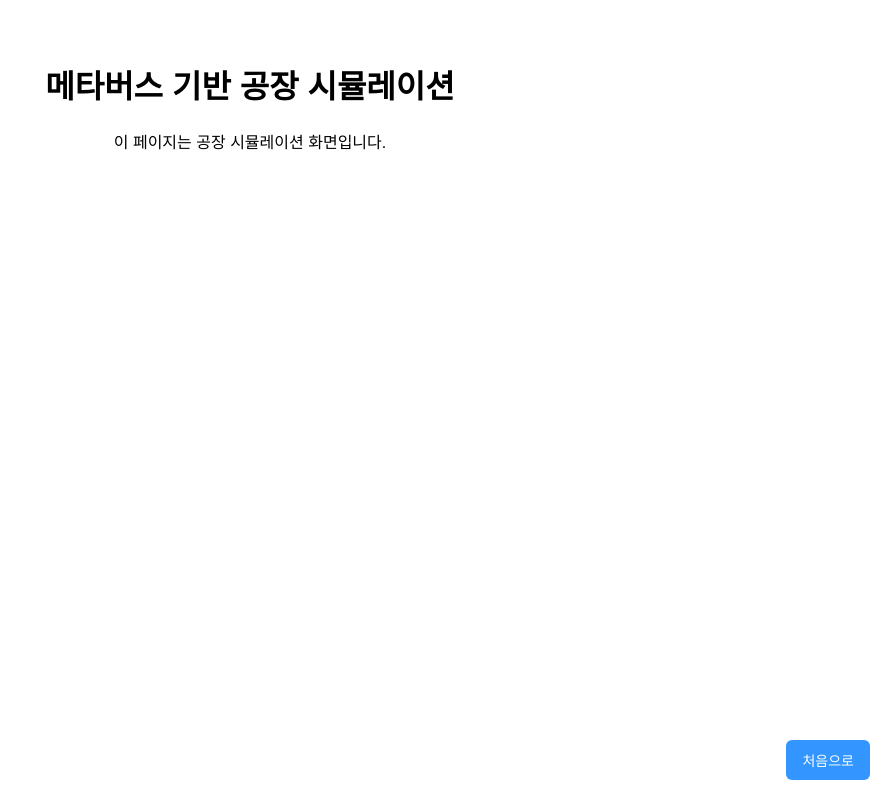
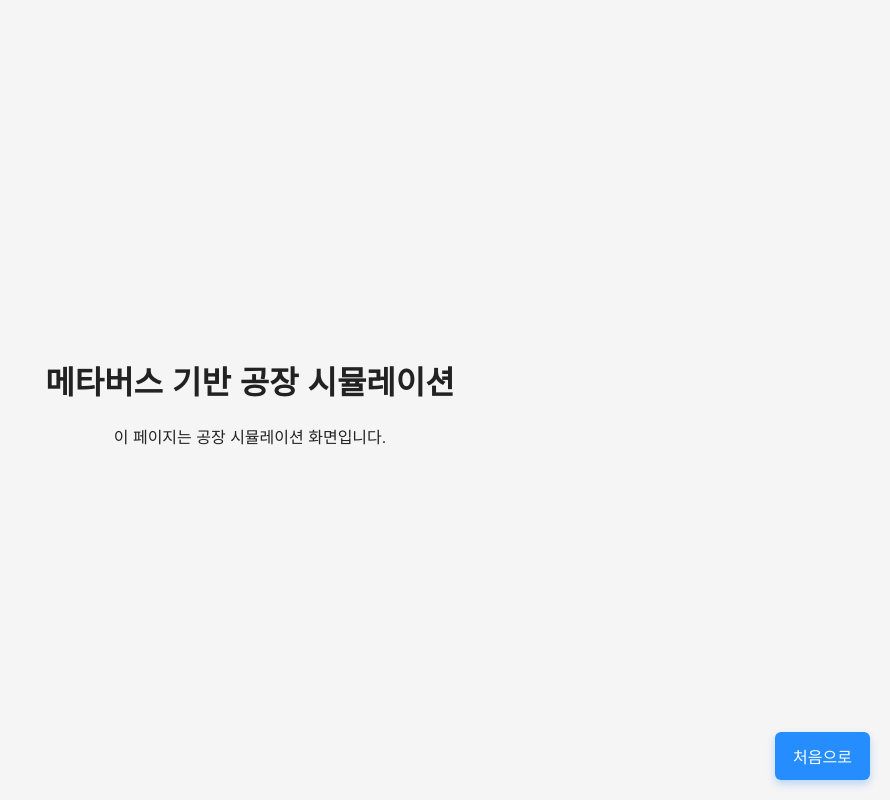
Before and after one commit to LB-EFTIHO/simulation1, a plain HTML site: page simulation.html in a window 1280 px wide. Shown: the whole page, without its empty margins (390-1280 px from the left). Drawn offline with Linux system fonts and the light colour scheme.

Commit message:
Update simulation.html

```diff
--- a/simulation.html
+++ b/simulation.html
@@ -2,18 +2,32 @@
 <html lang="ko">
 <head>
   <meta charset="UTF-8" />
-  <meta name="viewport" content="width=device-width, initial-scale=1.0"/>
+  <!-- 모바일 최적화: 확대 제한 및 초기 배율 -->
+  <meta name="viewport" content="width=device-width, initial-scale=1, maximum-scale=1, user-scalable=no" />
+  <!-- IE 렌더링 모드 최신으로 설정 -->
+  <meta http-equiv="X-UA-Compatible" content="IE=edge" />
   <title>공장 시뮬레이션</title>
   <style>
     body {
       margin: 0;
       padding: 0;
       font-family: Arial, sans-serif;
+      -webkit-font-smoothing: antialiased;
+      -moz-osx-font-smoothing: grayscale;
+      background-color: #f5f5f5;
+      color: #222;
+      min-height: 100vh;
+      display: flex;
+      flex-direction: column;
+      justify-content: center;
+      align-items: center;
     }
 
     .content {
-      padding: 40px;
+      padding: 40px 20px;
       text-align: center;
+      max-width: 800px;
+      width: 90%;
     }
 
     /* 오른쪽 아래 버튼 */
@@ -25,16 +39,33 @@
       color: white;
       border: none;
       border-radius: 6px;
-      padding: 10px 16px;
-      font-size: 14px;
+      padding: 12px 18px;
+      font-size: 16px;
       cursor: pointer;
-      opacity: 0.8;
+      opacity: 0.85;
       transition: all 0.2s ease-in-out;
+      box-shadow: 0 4px 8px rgba(0, 123, 255, 0.3);
+      touch-action: manipulation;
     }
 
-    .back-button:hover {
+    .back-button:hover,
+    .back-button:focus {
       opacity: 1;
       transform: scale(1.05);
+      outline: none;
+    }
+
+    /* 반응형: 화면 너비 480px 이하일 때 */
+    @media (max-width: 480px) {
+      .content {
+        padding: 20px 15px;
+      }
+      .back-button {
+        bottom: 15px;
+        right: 15px;
+        padding: 10px 14px;
+        font-size: 14px;
+      }
     }
   </style>
 </head>
```
